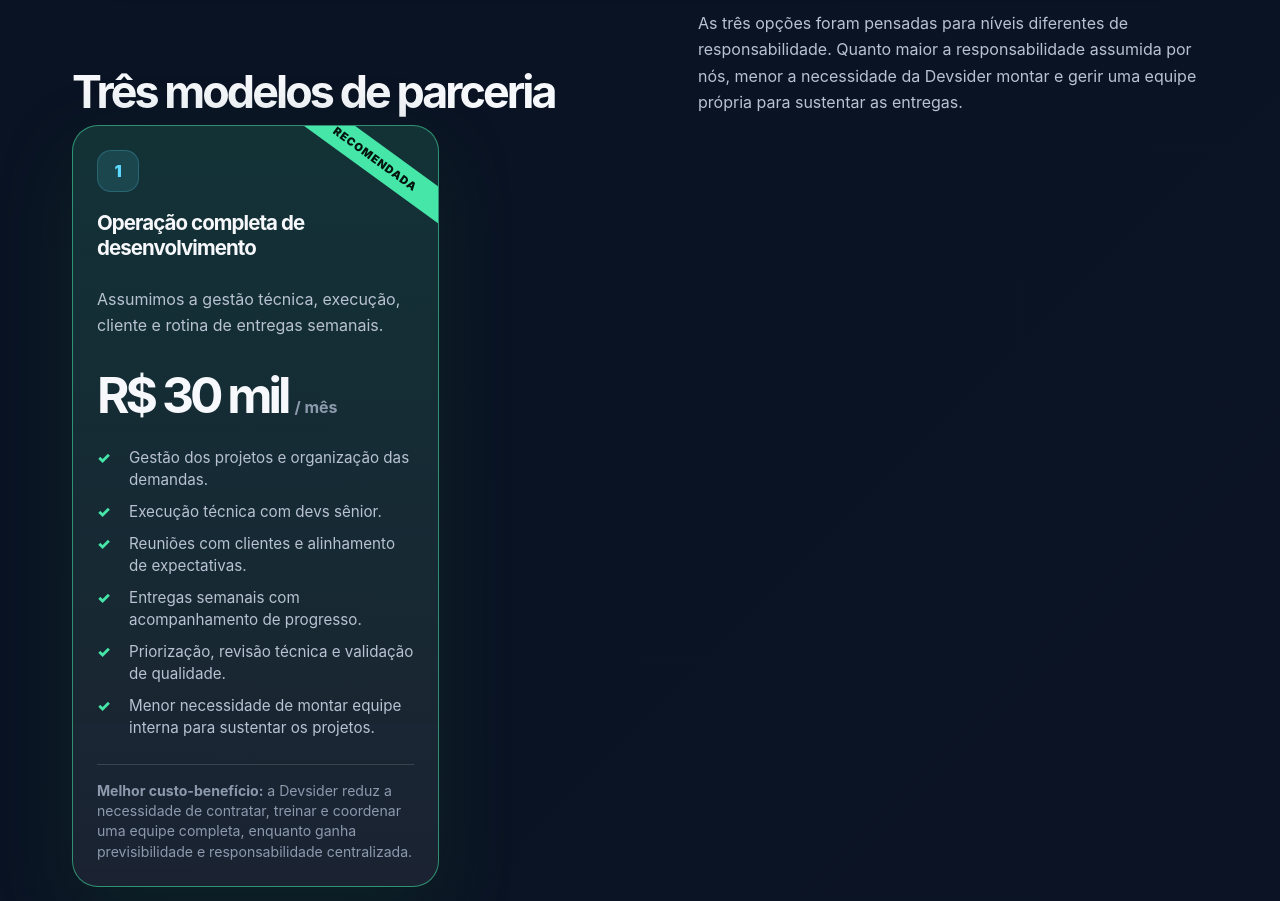
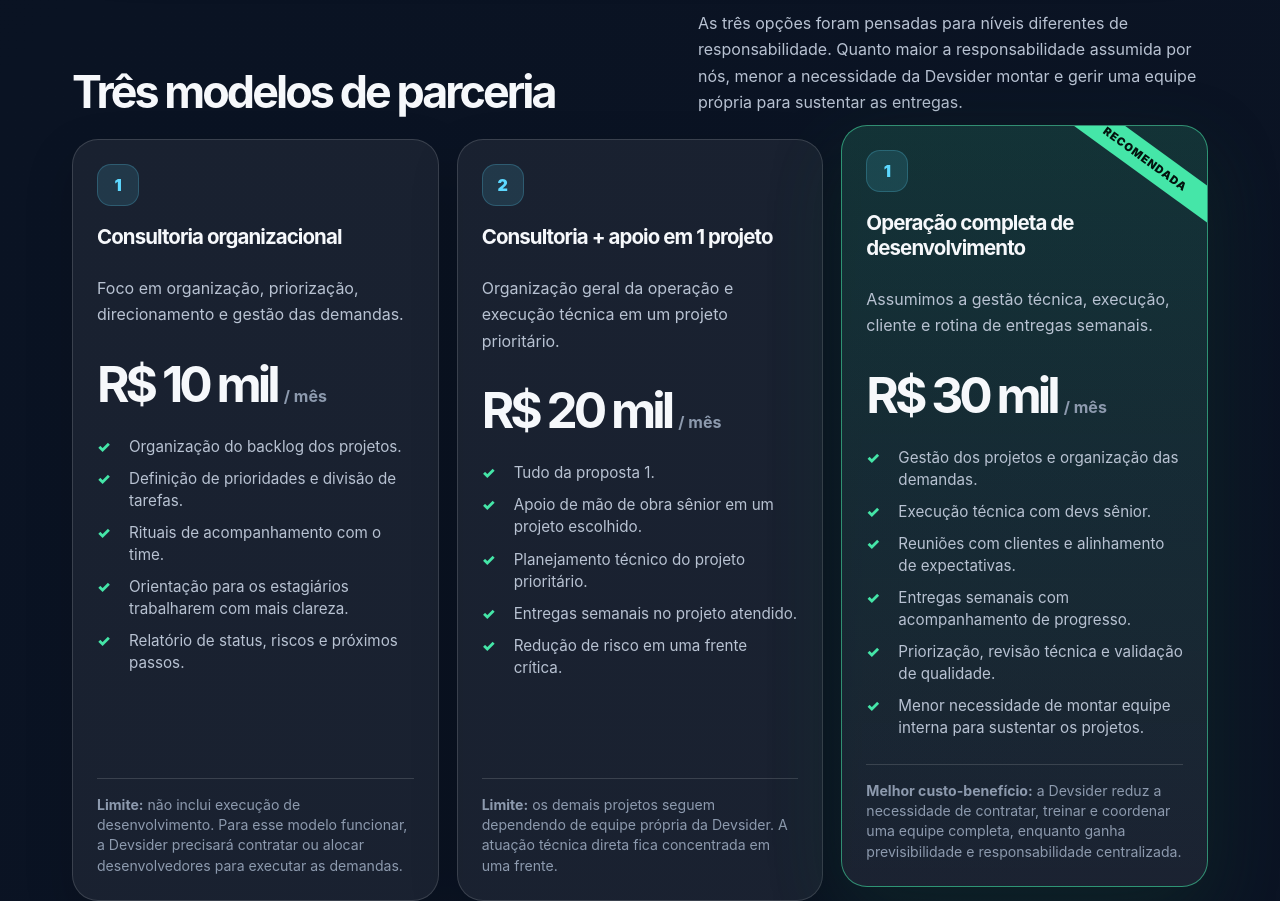
Before and after one commit to gilidio8/proposta-Devsider-, a plain HTML site: page index.html in a window 1280 px wide. Shown: the part 3660-4561 px from the top of the page. Drawn offline with Linux system fonts and the light colour scheme.

Commit message:
Update index.html

```diff
--- a/index.html
+++ b/index.html
@@ -1069,7 +1069,7 @@
       </div>
 
       <div class="proposals">
-       <!-- <article class="proposal">
+        <article class="proposal">
           <div class="number">1</div>
           <h3>Consultoria organizacional</h3>
           <p>Foco em organização, priorização, direcionamento e gestão das demandas.</p>
@@ -1101,7 +1101,7 @@
           <div class="limit">
             <strong>Limite:</strong> os demais projetos seguem dependendo de equipe própria da Devsider. A atuação técnica direta fica concentrada em uma frente.
           </div>
-        </article> -->
+        </article>
 
         <article class="proposal best">
           <div class="number">1</div>
```
